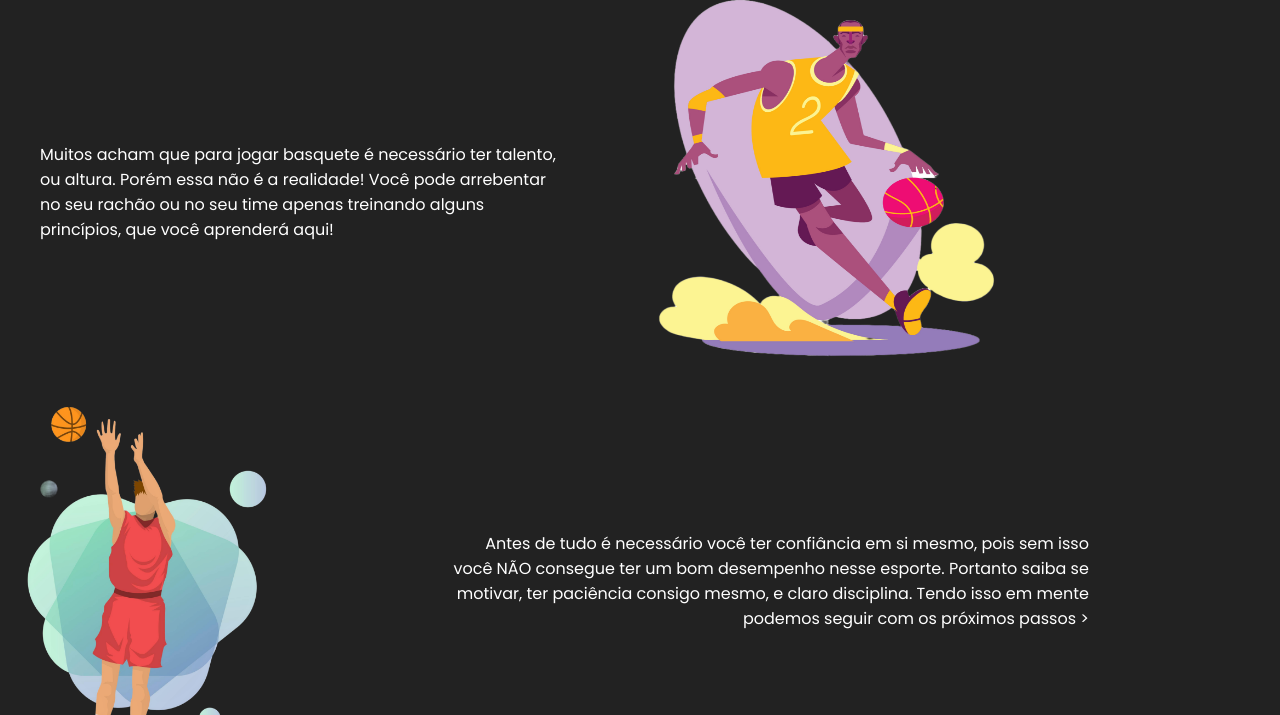
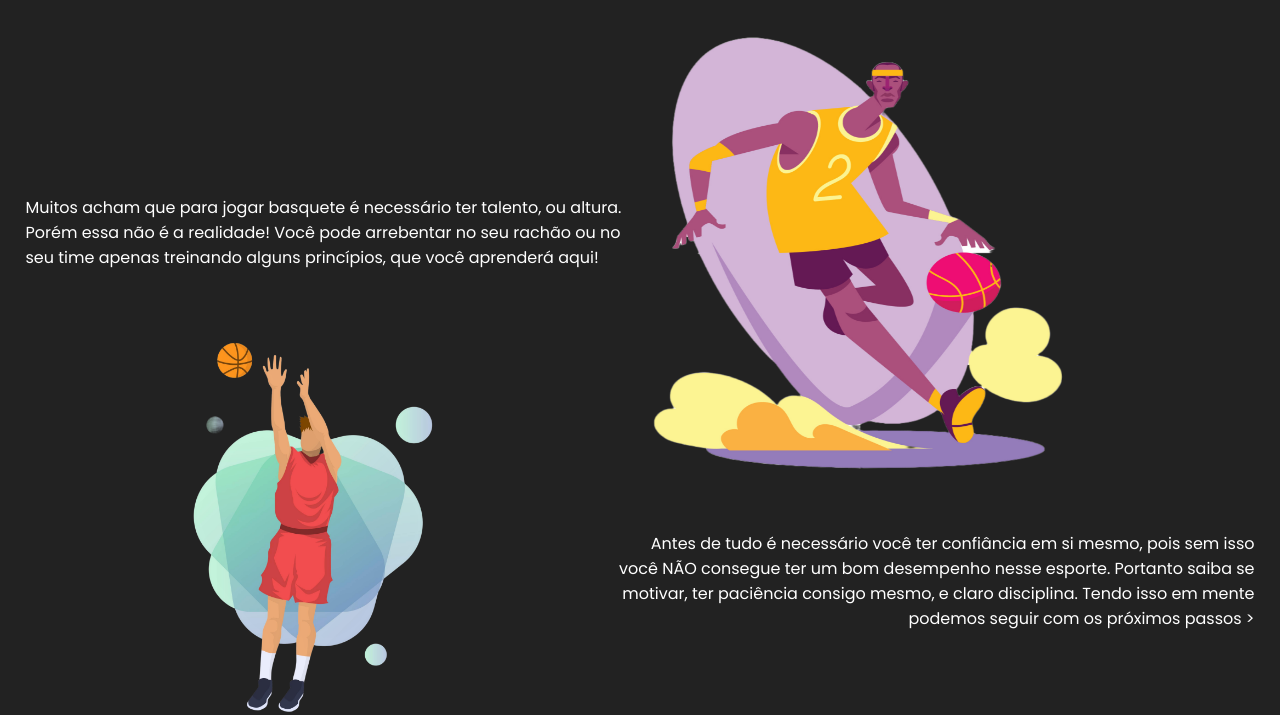
Before and after one commit to Jefferson-Araujo-Silva/projeto-individual, a plain HTML site: page Site estático/dicas.html in a window 1280 px wide. Shown: the part 323-1038 px from the top of the page. Drawn offline with Linux system fonts and the light colour scheme.

Commit message:
alterando tela de dicas

```diff
--- a/Site estático/dicas.html
+++ b/Site estático/dicas.html
@@ -11,7 +11,7 @@
     <link rel="icon" type="imagem/png" href="./components/images/icon.png" />
     <title>Our House | Jogue melhor</title>
 </head>
-<body>
+<body class="body">
     <header>
         <div id="title">
             <h1>Our</h1>
@@ -39,7 +39,7 @@
             <p id="text2">Antes de tudo é necessário você ter confiância em si mesmo, pois sem isso você NÃO consegue ter um bom desempenho nesse esporte. Portanto saiba se motivar, ter paciência consigo mesmo, e claro disciplina. Tendo isso em mente podemos seguir com os próximos passos > </p>
         </div>
         <div class="linha3">
-            <p id="text3">Agora podemos falar sobre os fundamentos básicos do basquete, </p>
+            <p id="text3">Agora podemos falar sobre os fundamentos básicos do basquete</p>
         </div>
     </main>
 
--- a/Site estático/styles/dicas.css
+++ b/Site estático/styles/dicas.css
@@ -1,3 +1,7 @@
+.body{
+    max-width: 1229px;
+    padding: 15px;
+}
 .title{
     position: absolute;
     flex-direction: column;
@@ -8,8 +12,8 @@ main{
 }
 .linha1{
     display: flex;
-    /* position: absolute; */
     flex-direction: row;
+
 }
 main #text1{
     display: flex;
@@ -19,8 +23,11 @@ main #text1{
 }
 main #img1{
     margin-top: 13%;
+    margin-left: 40vw;
     width: 50%;
     height: 65%;
+    position: absolute;
+
 }
 main #text2{
     display: flex;
@@ -32,7 +39,13 @@ main #text2{
 }
 main #img2{
     position: absolute;
-    margin-top: 45%;
+    margin-top: 40%;
     width: 30%;
     margin-left: -90%;
 }
+.linha3{
+    display: flex;
+    position: absolute;
+    margin-left: 25%;
+    margin-top: 80%;
+}
```
